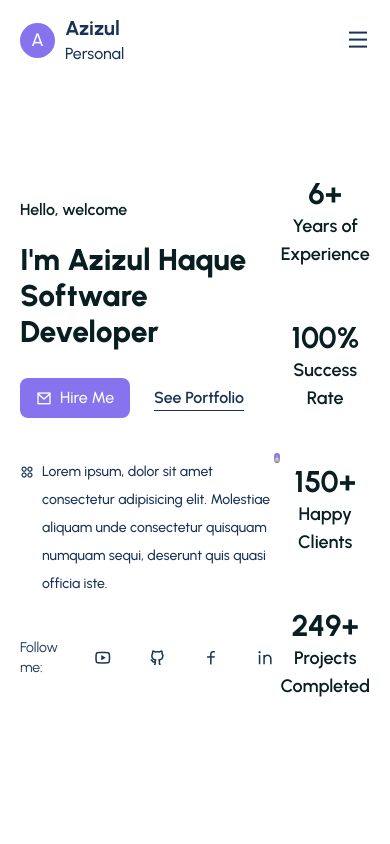
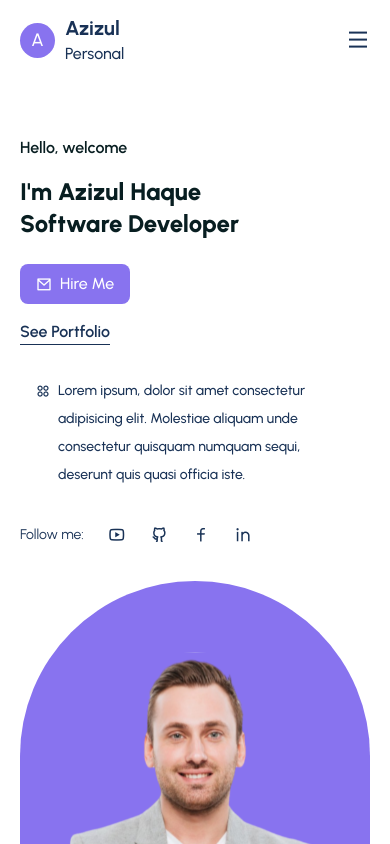
Before and after one commit to user-azizul/React-portfolio-web-app, a React (Vite) app: page / in a window 390 px wide. Shown: the top 844 px of the page. Built offline with nearby package versions, Linux system fonts and the light colour scheme.

Commit message:
done with the app and now add some header function and work with some responsive ness

```diff
--- a/src/Components/Header.jsx
+++ b/src/Components/Header.jsx
@@ -1,28 +1,51 @@
-import React, { useState,useRef, useEffect } from "react";
+import React, { useState, useRef, useEffect,useCallback } from "react";
 import "../App.css"; // Ensure you import your CSS
 
 function Header() {
   const [isSidebarOpen, setIsSidebarOpen] = useState(false);
-  const headerRef= useRef(null);
-  const sticyHeader =()=>{
-    window.addEventListener('scroll',()=>{
-      if(document.body.scrollTop >80 || document.documentElement.scrollTop >80){
-        headerRef.current.classList.add('sticky_header')
-      }else{
-        headerRef.current.classList.remove('sticky_header')
-      }
-    })
-  }
-  useEffect(()=>{
-    sticyHeader();
-    return window.removeEventListener('scroll',sticyHeader)
-  })
+  const headerRef = useRef(null);
 
 
-  // Function to toggle sidebar
+
+  useEffect(() => {
+    const handleScroll = () => {
+      if (document.body.scrollTop > 80 || document.documentElement.scrollTop > 80) {
+        headerRef.current.classList.add('sticky_header');
+      } else {
+        headerRef.current.classList.remove('sticky_header');
+      }
+    };
+
+    window.addEventListener('scroll', handleScroll);
+
+    // Cleanup function to remove the event listener when the component unmounts
+    return () => {
+      window.removeEventListener('scroll', handleScroll);
+    };
+  }, []); // Empty dependency array to ensure the event listener is only added once
+
+
   const toggleSidebar = () => {
     setIsSidebarOpen(!isSidebarOpen);
   };
+
+  const handleClick = useCallback((e) => {
+    e.preventDefault();
+    toggleSidebar();
+
+    const targetAttr = e.target.getAttribute('href');
+    const targetElement = document.querySelector(targetAttr);
+    const offset = 80;
+
+    if (targetElement) {
+      const elementPosition = targetElement.getBoundingClientRect().top + window.pageYOffset;
+      window.scrollTo({
+        top: elementPosition - offset,
+        behavior: "smooth",
+      });
+    }
+  }, [toggleSidebar]);
+
 
   return (
     <header ref={headerRef} className="w-full h-20 leading-[80px] flex items-center">
@@ -75,9 +98,7 @@ function Header() {
 
       {/* Mobile Sidebar */}
       <div
-        className={`fixed inset-0 z-50 bg-headingColor bg-opacity-75 transition-transform transform ${
-          isSidebarOpen ? "translate-x-0" : "-translate-x-full"
-        } md:hidden`}
+        className={`fixed inset-0 z-50 bg-headingColor bg-opacity-75 transition-transform transform ${isSidebarOpen ? "translate-x-0" : "-translate-x-full"} md:hidden`}
       >
         <div className="w-64 bg-white h-full p-6 shadow-lg">
           <button
@@ -89,10 +110,10 @@ function Header() {
           </button>
           <nav>
             <ul className="flex flex-col gap-2">
-              <li><a className="text-headingColor font-semibold" href="#service" onClick={toggleSidebar}>Service</a></li>
-              <li><a className="text-headingColor font-semibold" href="#about" onClick={toggleSidebar}>About</a></li>
-              <li><a className="text-headingColor font-semibold" href="#portfolio" onClick={toggleSidebar}>Portfolio</a></li>
-              <li><a className="text-headingColor font-semibold" href="#contact" onClick={toggleSidebar}>Contact</a></li>
+              <li><a onClick={handleClick} className="text-headingColor font-semibold" href="#service">Service</a></li>
+              <li><a onClick={handleClick} className="text-headingColor font-semibold" href="#about">About</a></li>
+              <li><a onClick={handleClick} className="text-headingColor font-semibold" href="#portfolio">Portfolio</a></li>
+              <li><a onClick={handleClick} className="text-headingColor font-semibold" href="#contact">Contact</a></li>
             </ul>
           </nav>
         </div>
--- a/src/Components/ui/Hero.jsx
+++ b/src/Components/ui/Hero.jsx
@@ -6,9 +6,9 @@ function Hero() {
   return (
     <section className="pt-0" id="about">
       <div className="myContainer pt-14">
-        <div className="flex sm:flex-col md:flex-row items-center justify-center">
+        <div className="flex flex-col md:flex-row items-center justify-center">
           {/* Hero Left Content */}
-          <div className="w-full md:basis-1/2">
+          <div className="w-full md:w-1/2 sm:text-start">
             <h5
               data-aos="fade-right"
               data-aos-duration="1500"
@@ -19,7 +19,7 @@ function Hero() {
             <h1
               data-aos="fade-up"
               data-aos-duration="1500"
-              className="text-headingColor font-extrabold text-3xl sm:text-4xl leading-9 sm:leading-10 mt-5"
+              className="text-headingColor font-extrabold text-2xl sm:text-3xl md:text-4xl leading-8 sm:leading-9 md:leading-10 mt-4"
             >
               I'm Azizul Haque <br />
               Software Developer
@@ -28,7 +28,7 @@ function Hero() {
               data-aos="fade-up"
               data-aos-duration="1800"
               data-aos-delay="200"
-              className="flex items-center gap-6 mt-7"
+              className="flex flex-col sm:flex-row flex-wrap  gap-4 mt-6"
             >
               <a href="#contact">
                 <button
@@ -38,9 +38,9 @@ function Hero() {
                   <i className="ri-mail-line"></i> Hire Me
                 </button>
               </a>
-              <a href="#contact">
+              <a href="#portfolio">
                 <button
-                  className="text-smallTextColor font-semibold text-base border-b border-solid border-smallTextColor"
+                  className="text-smallTextColor font-semibold text-base border-b border-smallTextColor"
                   type="button"
                 >
                   See Portfolio
@@ -50,7 +50,7 @@ function Hero() {
             <p
               data-aos="fade-left"
               data-aos-duration="1500"
-              className="flex gap-2 mt-10 sm:pl-10 sm:pr-5 text-smallTextColor font-medium text-sm leading-7"
+              className="flex gap-2 mt-8 sm:pl-10 sm:pr-5 text-smallTextColor font-medium text-sm leading-7 px-4 sm:px-0"
             >
               <span>
                 <i className="ri-apps-2-line"></i>
@@ -59,7 +59,7 @@ function Hero() {
               Molestiae aliquam unde consectetur quisquam numquam sequi,
               deserunt quis quasi officia iste.
             </p>
-            <div className="flex items-center gap-9 mt-10">
+            <div className="flex items-center gap-6 mt-8">
               <span className="text-smallTextColor text-sm">Follow me:</span>
               <span>
                 <a className="text-smallTextColor text-lg" href="#youtube">
@@ -85,37 +85,49 @@ function Hero() {
           </div>
 
           {/* Hero Right Image */}
-          <div className="basis-1/3 mt-10 sm:mt-0">
+          <div className="w-full md:w-1/3 mt-8 sm:mt-0">
             <figure className="flex items-center justify-center">
-              <img src={heroImg} alt="Hero Illustration" />
+              <img
+                src={heroImg}
+                alt="Hero Illustration"
+                className="w-full h-auto"
+              />
             </figure>
           </div>
 
           {/* Experience and Stats */}
-          <div className="md:basis-1/5 flex justify-between text-center mt-10 flex-wrap gap-3 md:mt-0 md:flex-col md:justify-end md:text-end">
-            <div className="mb-10">
-              <h2 className="text-headingColor font-bold text-3xl">
+          <div className="w-full md:w-1/5 flex justify-between text-center mt-8 md:mt-0 flex-wrap gap-3 md:flex-col md:justify-end md:text-end">
+            <div className="mb-8">
+              <h2 className="text-headingColor font-bold text-2xl sm:text-3xl">
                 <CountUp start={0} end={6} duration={2} suffix="+" />
               </h2>
-              <p className="text-headingColor font-semibold text-lg">Years of Experience</p>
+              <p className="text-headingColor font-semibold text-base sm:text-lg">
+                Years of Experience
+              </p>
             </div>
-            <div className="mb-10">
-              <h2 className="text-headingColor font-bold text-3xl">
+            <div className="mb-8">
+              <h2 className="text-headingColor font-bold text-2xl sm:text-3xl">
                 <CountUp start={50} end={100} duration={2} suffix="%" />
               </h2>
-              <p className="text-headingColor font-semibold text-lg">Success Rate</p>
+              <p className="text-headingColor font-semibold text-base sm:text-lg">
+                Success Rate
+              </p>
             </div>
-            <div className="mb-10">
-              <h2 className="text-headingColor font-bold text-3xl">
+            <div className="mb-8">
+              <h2 className="text-headingColor font-bold text-2xl sm:text-3xl">
                 <CountUp start={100} end={150} duration={2} suffix="+" />
               </h2>
-              <p className="text-headingColor font-semibold text-lg">Happy Clients</p>
+              <p className="text-headingColor font-semibold text-base sm:text-lg">
+                Happy Clients
+              </p>
             </div>
-            <div className="mb-10">
-              <h2 className="text-headingColor font-bold text-3xl">
+            <div className="mb-8">
+              <h2 className="text-headingColor font-bold text-2xl sm:text-3xl">
                 <CountUp start={200} end={249} duration={2} suffix="+" />
               </h2>
-              <p className="text-headingColor font-semibold text-lg">Projects Completed</p>
+              <p className="text-headingColor font-semibold text-base sm:text-lg">
+                Projects Completed
+              </p>
             </div>
           </div>
         </div>
--- a/src/Components/ui/Portfolio.jsx
+++ b/src/Components/ui/Portfolio.jsx
@@ -49,7 +49,7 @@ function Portfolio() {
               <button
                 key={category}
                 onClick={() => setSelectedCategory(category)}
-                className={`text-smallTextColor border border-solid border-smallTextColor py-2 px-4 rounded-lg ${
+                className={`text-smallTextColor border border-solid border-smallTextColor sm:py-2 sm:px-4 py-1 px-2 rounded-lg ${
                   selectedCategory === category ? "bg-smallTextColor text-white" : ""
                 }`}
               >
--- a/src/Components/ui/Service.jsx
+++ b/src/Components/ui/Service.jsx
@@ -6,7 +6,7 @@ import appImg from "../../assets/images/apps.png";
 
 function Service() {
   return (
-    <section id="services">
+    <section id="service">
       <div className="myContainer lg:pt-5">
         <div className="text-center">
           <h2 className="text-headingColor mb-5 font-extrabold text-3xl md:text-4xl">
```
